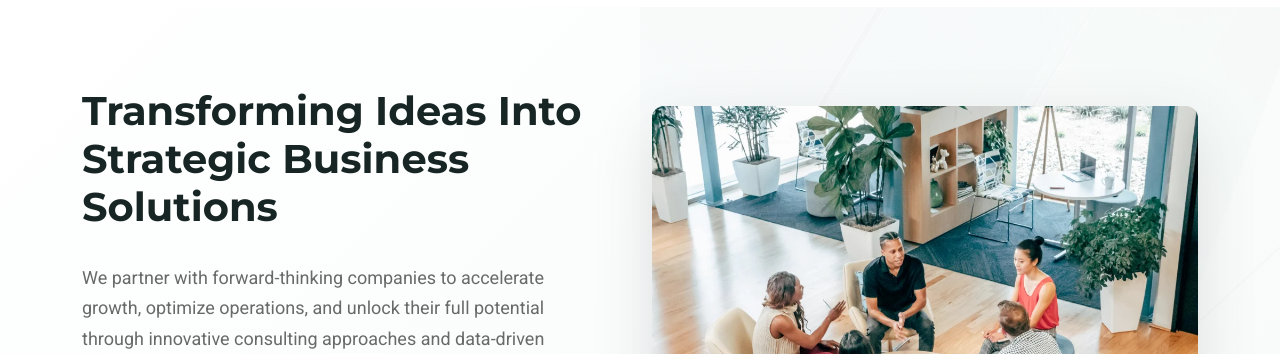
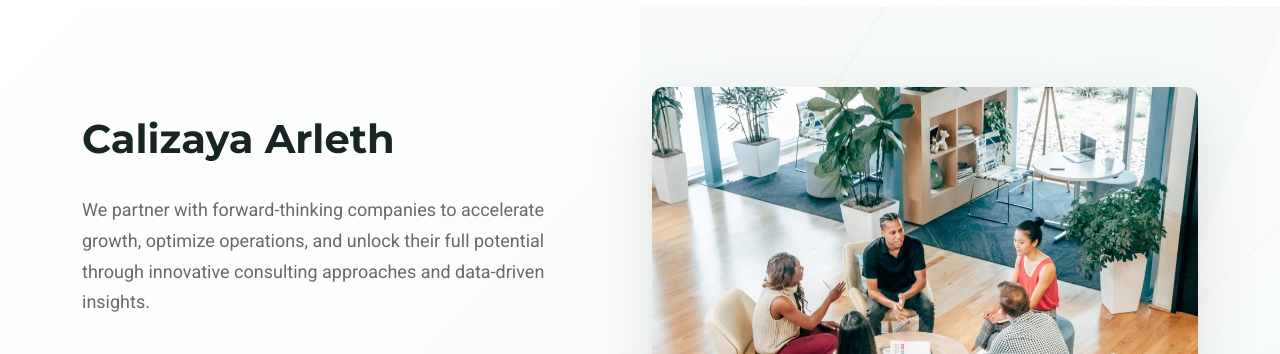
Before and after one commit to raulmatrix/practica2GSW_segundobim2026_A, a plain HTML site: page index.html in a window 1280 px wide. Shown: the part 112-466 px from the top of the page. Drawn offline with nearby package versions, Linux system fonts and the light colour scheme.

Commit message:
Modificar nombre en el index

```diff
--- a/index.html
+++ b/index.html
@@ -90,7 +90,7 @@
           <div class="row align-items-center">
             <div class="col-lg-6" data-aos="fade-up" data-aos-delay="100">
               <div class="content">
-                <h1>Transforming Ideas Into Strategic Business Solutions</h1>
+                <h1> Calizaya Arleth</h1>
                 <p>We partner with forward-thinking companies to accelerate growth, optimize operations, and unlock their full potential through innovative consulting approaches and data-driven insights.</p>
                 <div class="cta-group">
                   <a href="#about" class="btn-primary">Start Your Journey</a>
```
